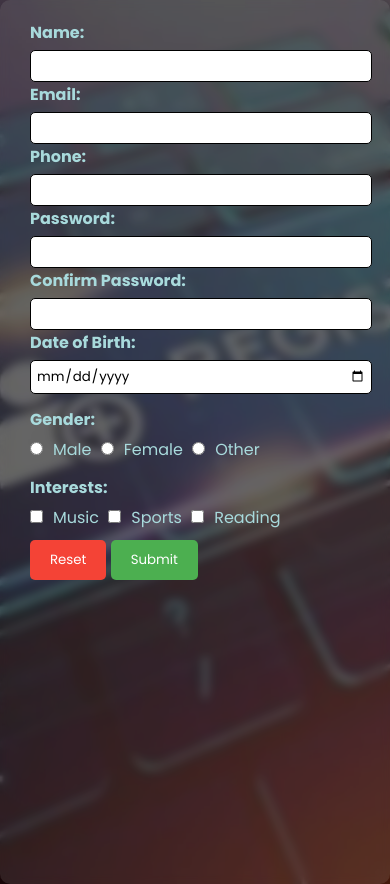
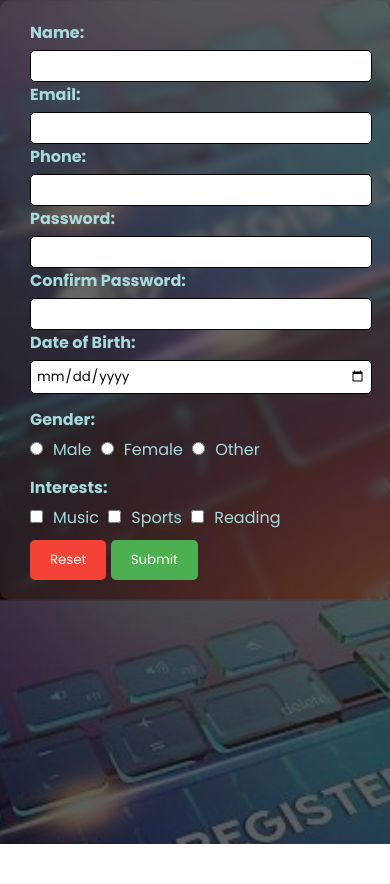
Before and after one commit to ritesh-rks/Registration-Form, a plain HTML site: page index.html in a window 390 px wide. After the commit the page ends 844 px from the top, so only its background shows below. Drawn offline with Linux system fonts and the light colour scheme.

Commit message:
modified CSS

```diff
--- a/reg_form.css
+++ b/reg_form.css
@@ -135,7 +135,7 @@ input[type="reset"]:hover {
     margin-top: 0;
     width: auto;
     background-color: none;
-    height: 100vh;
+    box-shadow: none;
   }
 
 
```
